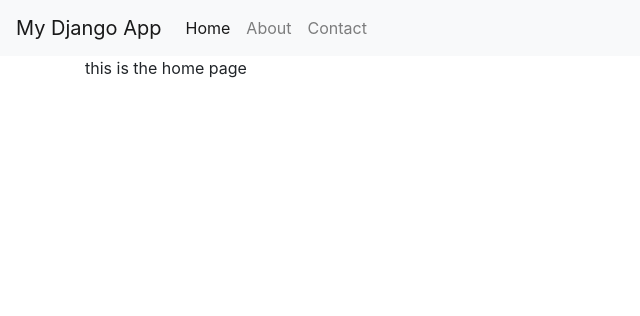
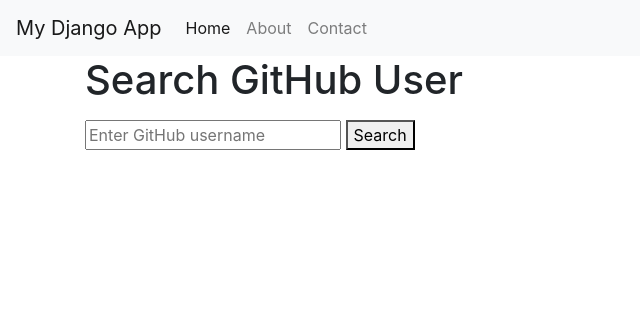
Before and after one commit to TheLocalTalha/GithubTimeline, a Django app: page / in a window 1280 px wide. Shown: the top 316 px of the page, without its empty margins (0-640 px from the left). Run offline with Django 5.2, Linux system fonts and the light colour scheme; some libraries are stand-ins or nearby versions.

Commit message:
Added user input

```diff
--- a/timeline/templates/home.html
+++ b/timeline/templates/home.html
@@ -1,4 +1,11 @@
 {% extends "base.html" %} {% block title %} Home Page {% endblock %}
 {% block content %}
-<p>this is the home page</p>
+<h1>Search GitHub User</h1>
+<p>
+<form method="POST">
+    {% csrf_token %}
+    <input type="text" name="username" placeholder="Enter GitHub username">
+    <button type="submit">Search</button>
+</form>
+</p>
 {% endblock %}
--- a/timeline/views.py
+++ b/timeline/views.py
@@ -1,10 +1,18 @@
-from django.shortcuts import render, HttpResponse
+from django.shortcuts import render, HttpResponse, redirect
 from .models import TodoItem
-import requests, json
+import requests
 
 # Create your views here.
 def home(request):
+    if request.method == "POST":
+        username = request.POST.get("username")
+
+        request.session["github_username"] = username
+
+        return redirect("/timeline")
+
     return render(request, "home.html")
+
 
 def todos(request):
     items = TodoItem.objects.all()
@@ -12,7 +20,7 @@
 
 def githubTimeline(request):
 
-    username = "TheLocalTalha"
+    username = request.session["github_username"]
     url = f"https://api.github.com/users/{username}/events"
     response = requests.get(url)
     events = response.json()
```
